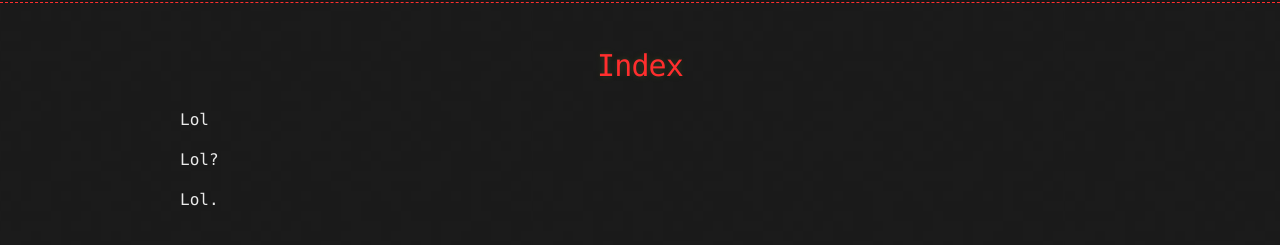
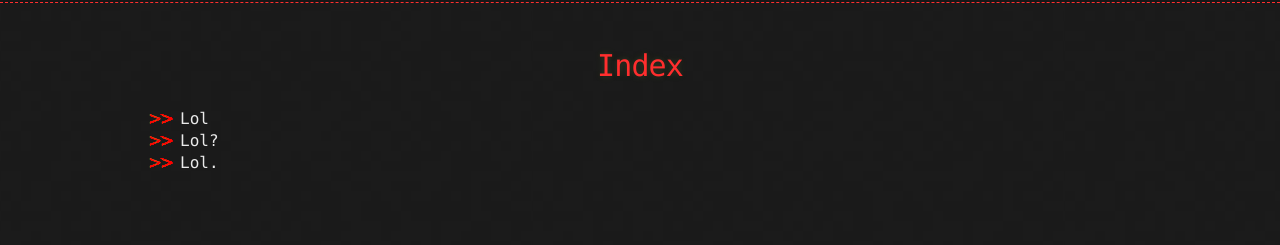
Before and after one commit to laughtersec/laughtersec.github.io, a Jekyll site: the page built from index.md, in a window 1280 px wide. Shown: the part 190-435 px from the top of the page. Built offline with Jekyll 4.4.1, drawn with Linux system fonts in a browser that asks for light colours; our own code applies the rules of GitHub Pages for plain Markdown files.

```diff
--- a/index.md
+++ b/index.md
@@ -1,5 +1,5 @@
 <center><h1>Index</h1></center>
 
-<ul>Lol</ul>
-<ul>Lol?</ul>
-<ul>Lol.</ul>
+*  Lol
+*  Lol?
+*  Lol.
```
